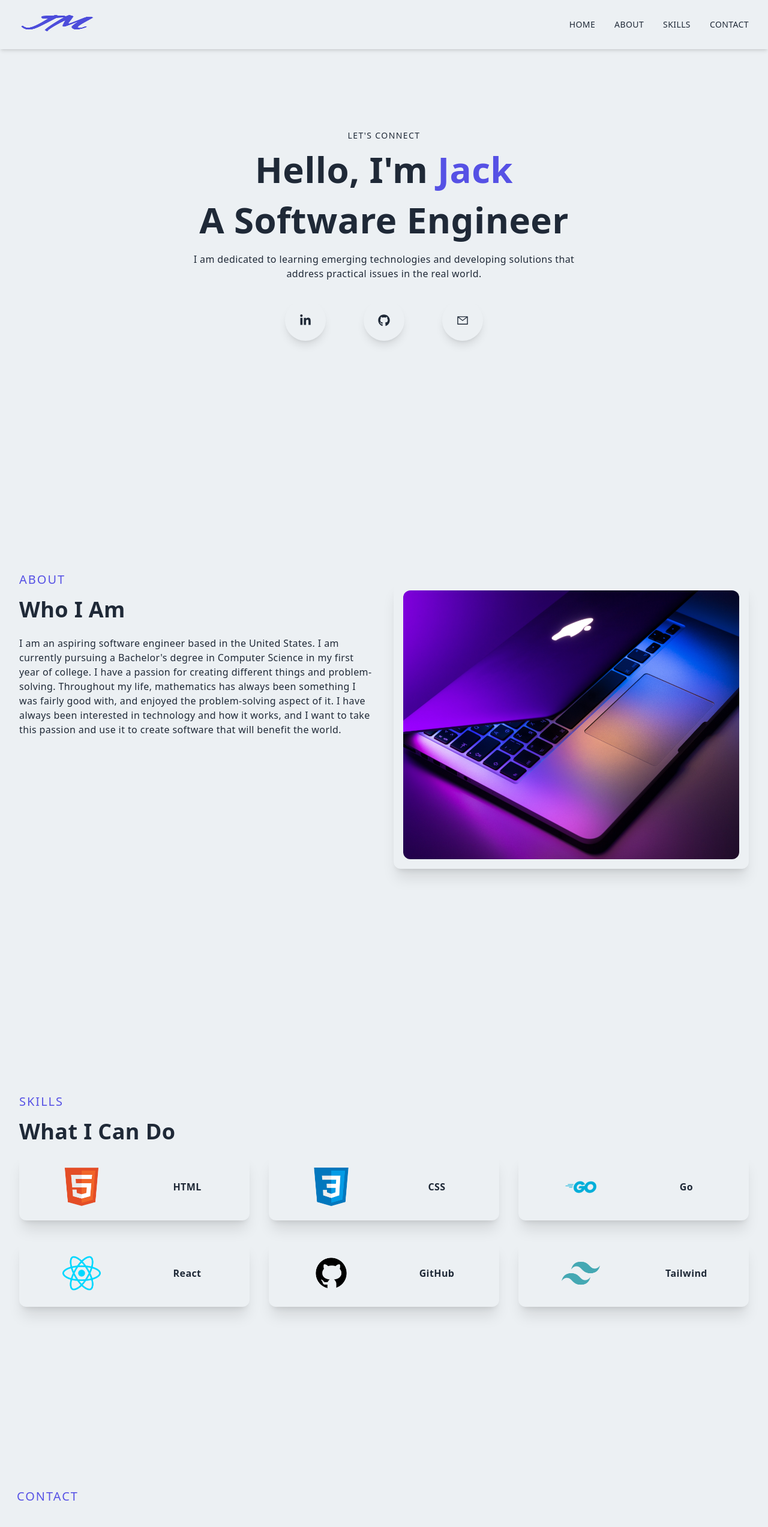
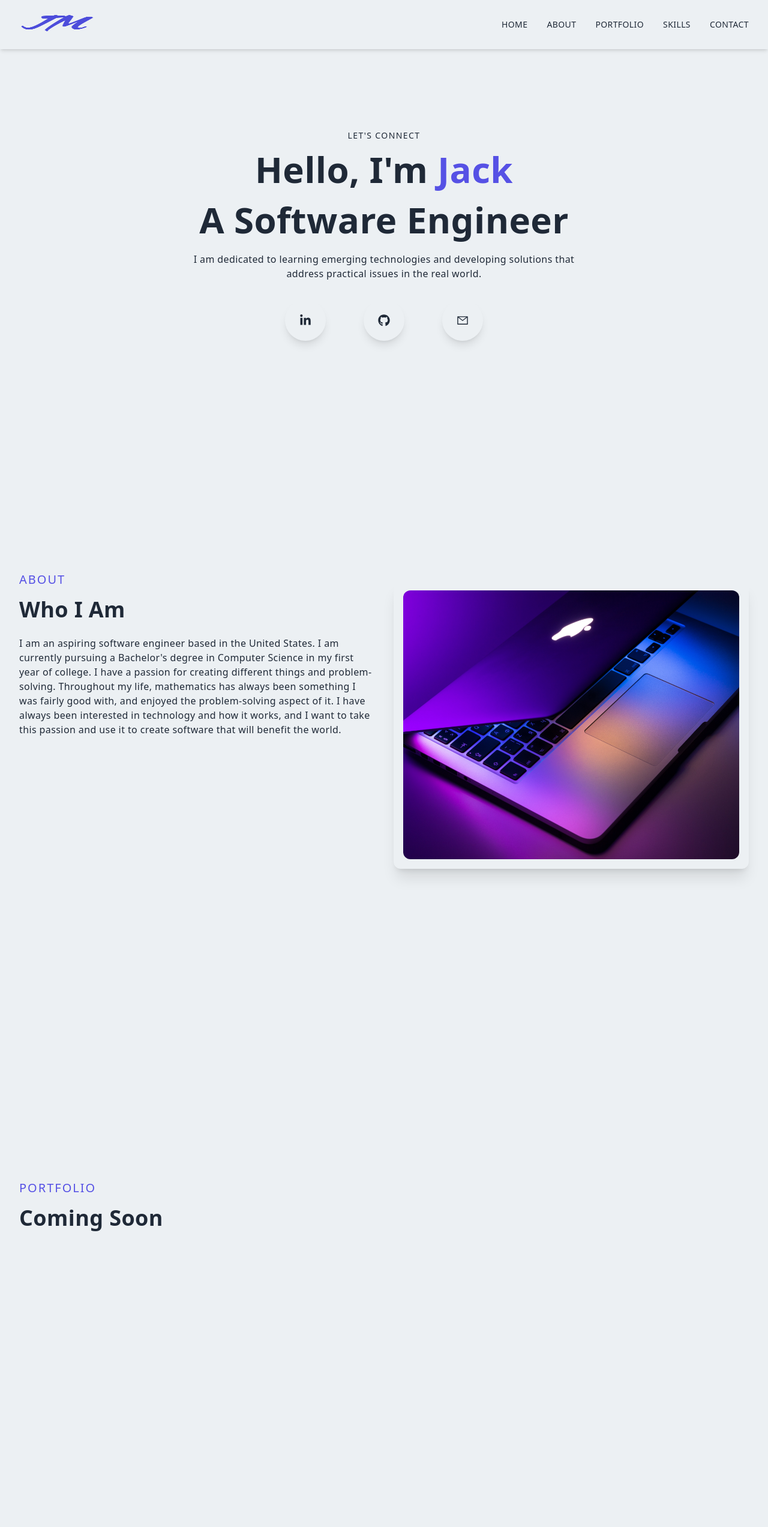
Before and after one commit to MrJack2x/jackm-portfolio, a React (Vite) app: page / in a window 1280 px wide. Shown: the top 2545 px of the page at 60% size. Built offline with nearby package versions, Linux system fonts and the light colour scheme.

Commit message:
Added portfolio section
Made the public page show "Coming Sooon" and the development page will
have the code ready to add projects for the portfolio portion.

```diff
--- /dev/null
+++ b/src/components/Card.jsx
@@ -0,0 +1,22 @@
+import ExampleProjectImg from "../assets/about.jpg";
+
+export default function Card() {
+  return (
+    <div className="px-8 shadow-xl rounded-xl">
+      <div className="flex justify-center items-center">
+        <div className="flex flex-col items-center justify-center">
+          <div className="px-8 py-4">
+            <div className="flex flex-col justify-center items-center p-4">
+              <h3 className="text-lg my-4 text-center">Example Project</h3>
+              <img
+                className="rounded-xl hover:scale-105 ease-in duration-300 h-[75px] sm:h-[200px]"
+                src={ExampleProjectImg}
+                alt="Example"
+              />
+            </div>
+          </div>
+        </div>
+      </div>
+    </div>
+  );
+}
--- a/src/components/Navbar.jsx
+++ b/src/components/Navbar.jsx
@@ -34,6 +34,16 @@ export default function Navbar() {
             <li className="cursor-pointer uppercase text-sm hover:text-primary duration-300">
               <Link to="about" smooth={true} duration={500} onClick={toggleNav}>
                 About
+              </Link>
+            </li>
+            <li className="cursor-pointer uppercase text-sm hover:text-primary duration-300">
+              <Link
+                to="portfolio"
+                smooth={true}
+                duration={500}
+                onClick={toggleNav}
+              >
+                Portfolio
               </Link>
             </li>
             <li className="cursor-pointer uppercase text-sm hover:text-primary duration-300">
@@ -117,6 +127,14 @@ export default function Navbar() {
                   About
                 </li>
               </Link>
+              <Link to="portfolio" smooth={true} duration={300}>
+                <li
+                  onClick={() => setNavOpen(false)}
+                  className="py-4 text-sm cursor-pointer"
+                >
+                  Portfolio
+                </li>
+              </Link>
               <Link to="skills" smooth={true} duration={300}>
                 <li
                   onClick={() => setNavOpen(false)}
--- a/src/components/Portfolio.jsx
+++ b/src/components/Portfolio.jsx
@@ -1,4 +1,21 @@
+import Card from "./Card";
+
 export default function Portfolio() {
-  // TODO: Add a portfolio section
-  return <></>;
+  return (
+    <div id="portfolio" className="w-full lg:h-screen px-8">
+      <div className="max-w-[1240px] m-4 mx-auto flex flex-col justify-center h-full">
+        <p className="text-xl tracking-widest uppercase text-[#5651e5]">
+          Portfolio
+        </p>
+        <h2 className="py-4">Coming Soon</h2>
+        {/* TODO: Finish adding portfolio */}
+        {/*   <div className="p-8"> */}
+        {/*     <div className="grid grid-cols-1 lg:grid-cols-2 gap-8 justify-center items-center"> */}
+        {/*       <Card /> */}
+        {/*       <Card /> */}
+        {/*     </div> */}
+        {/*   </div> */}
+      </div>
+    </div>
+  );
 }
```
